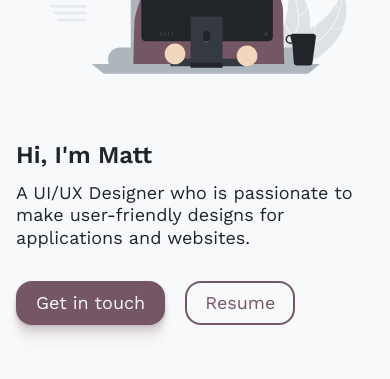
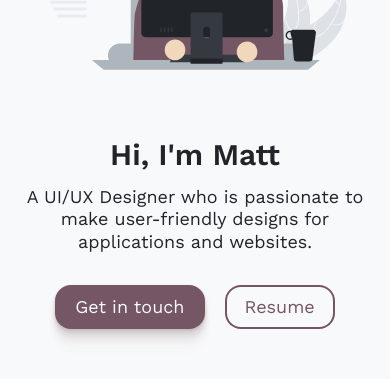
Before and after one commit to goriio/matt-portfolio, a Next.js app: page / in a window 390 px wide. Shown: the part 380-759 px from the top of the page. Built offline with nearby package versions, Linux system fonts and the light colour scheme.

Commit message:
update on mobile view

```diff
--- a/src/components/About.tsx
+++ b/src/components/About.tsx
@@ -39,7 +39,7 @@ export function About() {
       <Container>
         <div className="flex flex-col-reverse justify-between gap-12 md:flex-row">
           <div>
-            <article className="max-w-[675px] text-gray-5 text-base text-start font-normal md:text-justify">
+            <article className="max-w-[675px] text-gray-9 text-base text-start font-normal md:text-justify">
               <motion.h2
                 className="mb-4 font-semibold text-3xl text-gray-9 md:text-4xl"
                 initial={{ y: 20, opacity: 0 }}
--- a/src/components/Header.tsx
+++ b/src/components/Header.tsx
@@ -3,7 +3,7 @@ import { Nav } from "./Nav";
 
 export function Header() {
   return (
-    <header className="fixed top-0 left-0 right-0 py-4 bg-gray-1/80 z-10">
+    <header className="hidden md:block md:fixed md:top-0 md:left-0 md:right-0 md:py-4 md:bg-gray-1/80 md:z-10">
       <Container>
         <Nav />
       </Container>
--- a/src/components/Home.tsx
+++ b/src/components/Home.tsx
@@ -9,10 +9,10 @@ export function Home() {
     <section id="home" className="min-h-screen grid place-items-center">
       <Container>
         <div className="flex flex-col-reverse gap-8 items-center justify-between md:flex-row">
-          <div className="max-w-[600px]">
+          <div className="flex flex-col items-center text-center md:items-start md:text-left max-w-[600px]">
             <div className="mb-8 space-y-[12px]">
               <motion.h1
-                className="font-semibold text-2xl text-gray-9 leading-[1.25] md:text-5xl"
+                className="font-semibold text-3xl text-gray-9 leading-[1.25] md:text-5xl"
                 initial={{ y: 20, opacity: 0 }}
                 animate={{ y: 0, opacity: 1 }}
               >
--- a/src/components/Nav.tsx
+++ b/src/components/Nav.tsx
@@ -83,7 +83,7 @@ export function Nav() {
 
   return (
     <motion.nav
-      className="hidden md:relative md:inline-flex md:items-center"
+      className="relative inline-flex items-center"
       variants={listVariants}
       initial="hidden"
       animate="visible"
--- a/src/components/Projects.tsx
+++ b/src/components/Projects.tsx
@@ -112,7 +112,7 @@ export function Project({ project }: { project: Project }) {
           fill
           className="object-cover transition ease-in-out duration-700 group-hover:scale-125"
         />
-        <div className="absolute bottom-0 left-0 right-0 flex items-center justify-between px-5 py-6 text-sm text-gray-1 opacity-0 bg-[#212529E5] transition ease-in-out duration-700 group-hover:opacity-100">
+        <div className="absolute bottom-0 left-0 right-0 flex items-center justify-between px-5 py-6 text-sm text-gray-1 text-left opacity-0 bg-[#212529E5] transition ease-in-out duration-700 group-hover:opacity-100">
           {project.title}
           <Image src="/icons/info.svg" alt="Info icon" width={24} height={24} />
         </div>
--- a/src/data/index.ts
+++ b/src/data/index.ts
@@ -42,7 +42,7 @@ export const projects: Project[] = [
   },
   {
     id: 2,
-    title: "aso-bee: Kids’ E-Commerce Applicaiton",
+    title: "aso-bee: Kids’ E-Commerce Application",
     description: `aso-bee comes from the word "asobi/遊び" meaning 'play' combined with our fuzzy fellow bee!`,
     cover: "/images/aso-bee-cover.png",
     boxShadow:
```
